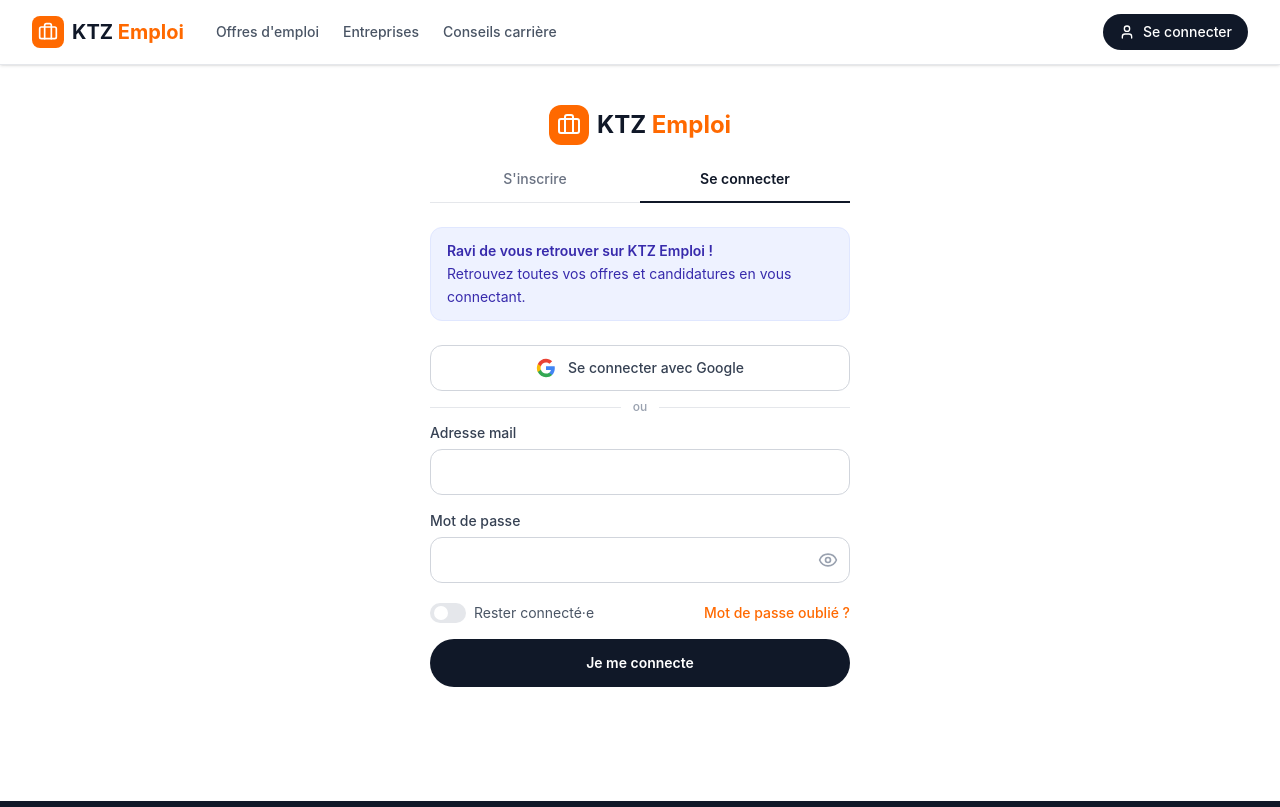
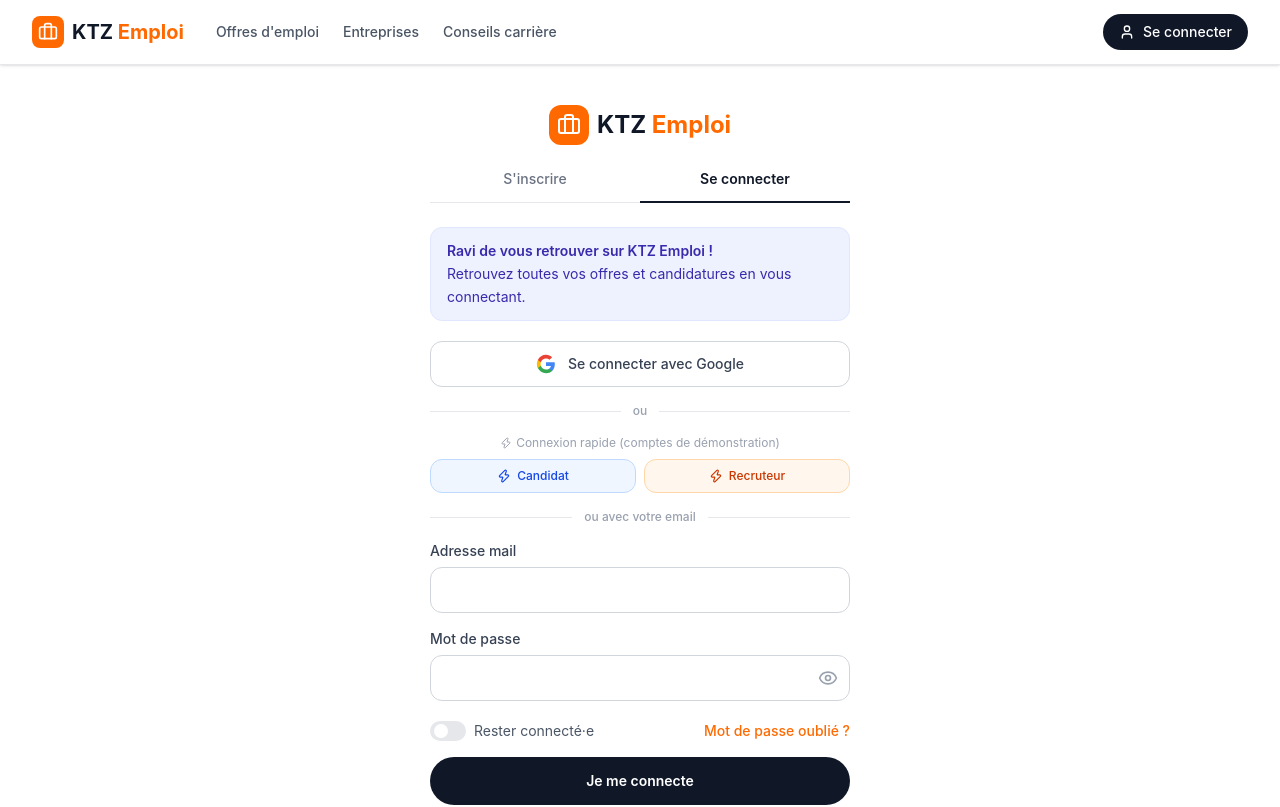
Before and after one commit to kitzdon37-bot/ktz-emploi, a Next.js app: page /connexion in a window 1280 px wide. Shown: the top 807 px of the page. Built offline with nearby package versions, Linux system fonts and the light colour scheme; no server answers.

Commit message:
Ajout connexions rapides de démonstration + bouton Google simplifié

```diff
--- a/src/app/connexion/page.tsx
+++ b/src/app/connexion/page.tsx
@@ -4,8 +4,13 @@
 import { signIn } from "next-auth/react";
 import Link from "next/link";
 import { useRouter, useSearchParams } from "next/navigation";
-import { Briefcase, Eye, EyeOff, Loader2 } from "lucide-react";
+import { Briefcase, Eye, EyeOff, Loader2, Zap } from "lucide-react";
 import GoogleSignInButton from "@/components/GoogleSignInButton";
+
+const TEST_ACCOUNTS = [
+  { label: "Candidat", email: "amara.kette@gmail.com", password: "seeker123", color: "bg-blue-50 text-blue-700 border-blue-200 hover:bg-blue-100" },
+  { label: "Recruteur", email: "rh@ong-humanitas.cf", password: "employer123", color: "bg-orange-50 text-orange-700 border-orange-200 hover:bg-orange-100" },
+];
 
 function LoginForm() {
   const router = useRouter();
@@ -17,17 +22,14 @@
   const [rememberMe, setRememberMe] = useState(false);
   const [error, setError] = useState("");
   const [loading, setLoading] = useState(false);
+  const [quickLoading, setQuickLoading] = useState<string | null>(null);
 
   async function handleSubmit(e: React.FormEvent) {
     e.preventDefault();
     setError("");
     setLoading(true);
     try {
-      const result = await signIn("credentials", {
-        email,
-        password,
-        redirect: false,
-      });
+      const result = await signIn("credentials", { email, password, redirect: false });
       if (result?.error) {
         setError("Email ou mot de passe incorrect");
       } else {
@@ -39,9 +41,25 @@
     }
   }
 
+  async function quickLogin(acc: typeof TEST_ACCOUNTS[0]) {
+    setQuickLoading(acc.label);
+    const result = await signIn("credentials", {
+      email: acc.email,
+      password: acc.password,
+      redirect: false,
+    });
+    if (result?.ok) {
+      router.push("/tableau-de-bord");
+      router.refresh();
+    } else {
+      setQuickLoading(null);
+    }
+  }
+
   return (
     <div className="min-h-[calc(100vh-4rem)] bg-white flex items-start justify-center px-4 pt-10 pb-16">
       <div className="w-full max-w-[420px]">
+
         {/* Logo */}
         <div className="flex items-center justify-center gap-2 mb-6">
           <div className="bg-orange-500 p-2 rounded-xl">
@@ -52,10 +70,7 @@
 
         {/* Tabs */}
         <div className="flex border-b border-gray-200 mb-6">
-          <Link
-            href="/inscription"
-            className="flex-1 text-center pb-3 text-sm font-medium text-gray-500 hover:text-gray-700 transition-colors"
-          >
+          <Link href="/inscription" className="flex-1 text-center pb-3 text-sm font-medium text-gray-500 hover:text-gray-700 transition-colors">
             S&apos;inscrire
           </Link>
           <button className="flex-1 text-center pb-3 text-sm font-semibold text-gray-900 border-b-2 border-gray-900 -mb-px">
@@ -64,23 +79,55 @@
         </div>
 
         {/* Info banner */}
-        <div className="bg-indigo-50 border border-indigo-100 rounded-xl px-4 py-3 mb-6 text-sm text-indigo-800 leading-relaxed">
+        <div className="bg-indigo-50 border border-indigo-100 rounded-xl px-4 py-3 mb-5 text-sm text-indigo-800 leading-relaxed">
           <span className="font-semibold">Ravi de vous retrouver sur KTZ Emploi !</span>
-          <br />
-          Retrouvez toutes vos offres et candidatures en vous connectant.
+          <br />Retrouvez toutes vos offres et candidatures en vous connectant.
         </div>
 
         {/* Google */}
-        <GoogleSignInButton label="Se connecter avec Google" />
+        <GoogleSignInButton label="Se connecter avec Google" callbackUrl={callbackUrl} />
 
-        <div className="flex items-center gap-3 my-2">
+        {/* Séparateur */}
+        <div className="flex items-center gap-3 my-4">
           <hr className="flex-1 border-gray-200" />
           <span className="text-xs text-gray-400 font-medium">ou</span>
           <hr className="flex-1 border-gray-200" />
         </div>
 
+        {/* Comptes de test rapides */}
+        <div className="mb-4">
+          <p className="text-xs text-gray-400 text-center mb-2 flex items-center justify-center gap-1">
+            <Zap className="h-3 w-3" /> Connexion rapide (comptes de démonstration)
+          </p>
+          <div className="grid grid-cols-2 gap-2">
+            {TEST_ACCOUNTS.map((acc) => (
+              <button
+                key={acc.label}
+                type="button"
+                onClick={() => quickLogin(acc)}
+                disabled={!!quickLoading}
+                className={`flex items-center justify-center gap-1.5 py-2 px-3 rounded-xl border text-xs font-medium transition-colors ${acc.color} disabled:opacity-60`}
+              >
+                {quickLoading === acc.label ? (
+                  <Loader2 className="h-3.5 w-3.5 animate-spin" />
+                ) : (
+                  <Zap className="h-3.5 w-3.5" />
+                )}
+                {acc.label}
+              </button>
+            ))}
+          </div>
+        </div>
+
+        {/* Séparateur */}
+        <div className="flex items-center gap-3 mb-4">
+          <hr className="flex-1 border-gray-200" />
+          <span className="text-xs text-gray-400 font-medium">ou avec votre email</span>
+          <hr className="flex-1 border-gray-200" />
+        </div>
+
         {error && (
-          <div className="bg-red-50 border border-red-200 text-red-600 px-4 py-3 rounded-xl text-sm mb-5">
+          <div className="bg-red-50 border border-red-200 text-red-600 px-4 py-3 rounded-xl text-sm mb-4">
             {error}
           </div>
         )}
@@ -120,21 +167,14 @@
             </div>
           </div>
 
-          {/* Remember me + Forgot password */}
           <div className="flex items-center justify-between pt-1">
             <label className="flex items-center gap-2 cursor-pointer">
               <button
                 type="button"
                 onClick={() => setRememberMe(!rememberMe)}
-                className={`relative inline-flex h-5 w-9 items-center rounded-full transition-colors ${
-                  rememberMe ? "bg-orange-500" : "bg-gray-200"
-                }`}
+                className={`relative inline-flex h-5 w-9 items-center rounded-full transition-colors ${rememberMe ? "bg-orange-500" : "bg-gray-200"}`}
               >
-                <span
-                  className={`inline-block h-3.5 w-3.5 transform rounded-full bg-white transition-transform ${
-                    rememberMe ? "translate-x-4" : "translate-x-1"
-                  }`}
-                />
+                <span className={`inline-block h-3.5 w-3.5 transform rounded-full bg-white transition-transform ${rememberMe ? "translate-x-4" : "translate-x-1"}`} />
               </button>
               <span className="text-sm text-gray-600">Rester connecté·e</span>
             </label>
```
